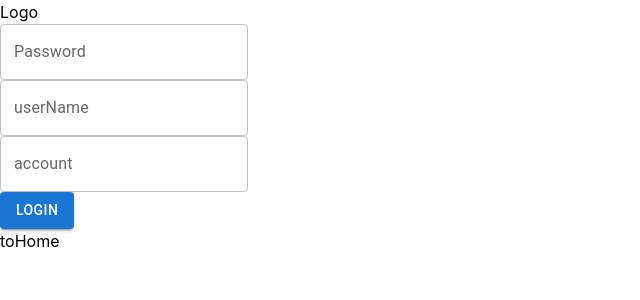
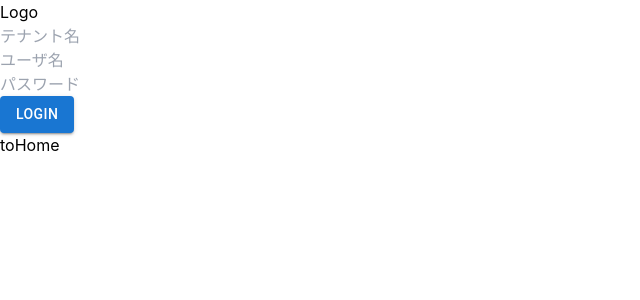
Before and after one commit to hito-kotaro/dcq-didactic-morpheus, a React (Create React App) app: page / in a window 1280 px wide. Shown: the top 300 px of the page, without its empty margins (0-640 px from the left). Built offline with nearby package versions, Linux system fonts and the light colour scheme.

Commit message:
inputform作成

```diff
--- /dev/null
+++ b/src/components/atoms/InputForm/InputForm.tsx
@@ -0,0 +1,28 @@
+import React, { VFC } from 'react';
+import type { inputHandlerType } from '../../../types/inputHandlerType';
+
+type Props = {
+  inputHandler: inputHandlerType;
+  color: string;
+  placeholder: string;
+  type: string;
+  rounded?: string;
+};
+
+const InputForm: VFC<Props> = (props) => {
+  const { inputHandler, placeholder, color, rounded, type } = props;
+  const { input, onChange, onChangeNumber } = inputHandler;
+  return (
+    <div className={`${color} ${rounded} w-full h-full`}>
+      <input
+        type={type}
+        value={input}
+        onChange={type === 'number' ? onChangeNumber : onChange}
+        placeholder={placeholder}
+        className={`${color} ${rounded} text-lg w-full h-full focus:outline-none px-2`}
+      />
+    </div>
+  );
+};
+
+export default InputForm;
--- /dev/null
+++ b/src/hooks/InputForm/useInputForm.ts
@@ -0,0 +1,26 @@
+import { ChangeEvent, useState } from 'react';
+
+const useInputForm = () => {
+  const [input, setInput] = useState('');
+
+  const onChange = (e: ChangeEvent<HTMLInputElement | HTMLTextAreaElement>) => {
+    setInput(e.target.value);
+  };
+
+  const onChangeNumber = (
+    e: ChangeEvent<HTMLInputElement | HTMLTextAreaElement>,
+  ) => {
+    const re = /^[0-9\b]+$/;
+    if (e.target.value === '' || re.test(e.target.value)) {
+      setInput(e.target.value);
+    }
+  };
+
+  const clear = () => {
+    setInput('');
+  };
+
+  return { input, clear, onChange, onChangeNumber, setInput };
+};
+
+export default useInputForm;
--- a/src/pages/login/Login.tsx
+++ b/src/pages/login/Login.tsx
@@ -2,9 +2,15 @@ import Button from '@mui/material/Button/Button';
 import TextField from '@mui/material/TextField/TextField';
 import React from 'react';
 import { useNavigate } from 'react-router-dom';
+import InputForm from '../../components/atoms/InputForm/InputForm';
+import useInputForm from '../../hooks/InputForm/useInputForm';
 
 const Login = () => {
   const navigate = useNavigate();
+  const userHandler = useInputForm();
+  const pwdHandler = useInputForm();
+  const tenantHandler = useInputForm();
+
   return (
     <div className="">
       <div className="h-10" />
@@ -12,29 +18,35 @@ const Login = () => {
         <div className="text-center">Logo</div>
 
         <div className="h-12">
-          <TextField
-            id="outlined-password-input"
-            label="Password"
-            type="password"
-            autoComplete="current-password"
+          <InputForm
+            inputHandler={tenantHandler}
+            placeholder="テナント名"
+            color="bg-gray-200"
+            rounded="rounded-lg"
+            type="text"
           />
         </div>
+
         <div className="h-12">
-          <TextField
-            id="outlined-password-input"
-            label="userName"
+          <InputForm
+            inputHandler={userHandler}
+            placeholder="ユーザ名"
+            color="bg-gray-200"
+            rounded="rounded-lg"
             type="text"
-            autoComplete="current-password"
           />
         </div>
+
         <div className="h-12">
-          <TextField
-            id="outlined-password-input"
-            label="account"
+          <InputForm
+            inputHandler={pwdHandler}
+            placeholder="パスワード"
+            color="bg-gray-200"
+            rounded="rounded-lg"
             type="text"
-            autoComplete="current-password"
           />
         </div>
+
         <div className="flex justify-end px-5">
           <Button variant="contained">Login</Button>
         </div>
--- /dev/null
+++ b/src/types/inputHandlerType.ts
@@ -0,0 +1,16 @@
+/* eslint-disable no-unused-vars */
+import { ChangeEvent } from 'react';
+
+export type inputHandlerType = {
+  input: string;
+  onChange: (e: ChangeEvent<HTMLInputElement | HTMLTextAreaElement>) => void;
+  onChangeNumber: (
+    e: ChangeEvent<HTMLInputElement | HTMLTextAreaElement>,
+  ) => void;
+  clear: () => void;
+};
+
+export type selectHandlerType = {
+  value: string;
+  handleChange: (e: ChangeEvent<HTMLSelectElement>) => void;
+};
```
Also changed, not shown: .eslintrc.yml.
